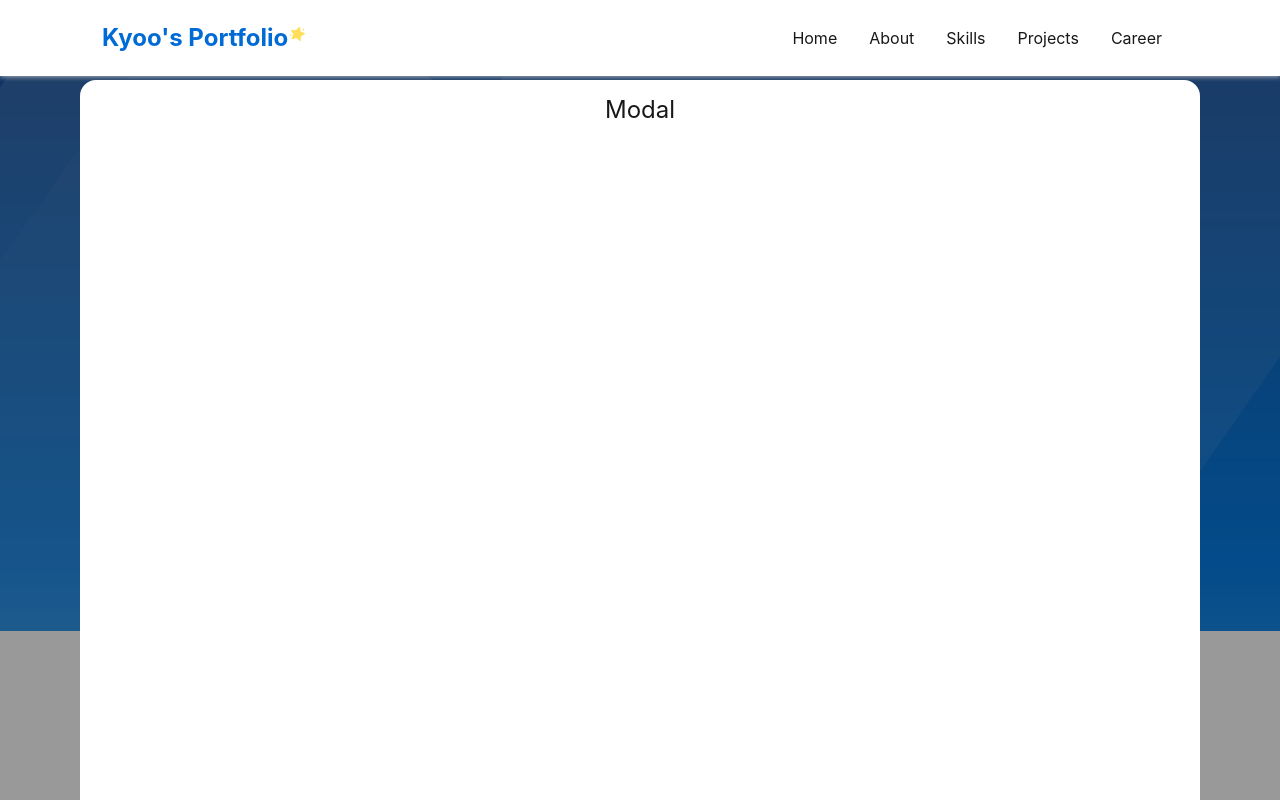
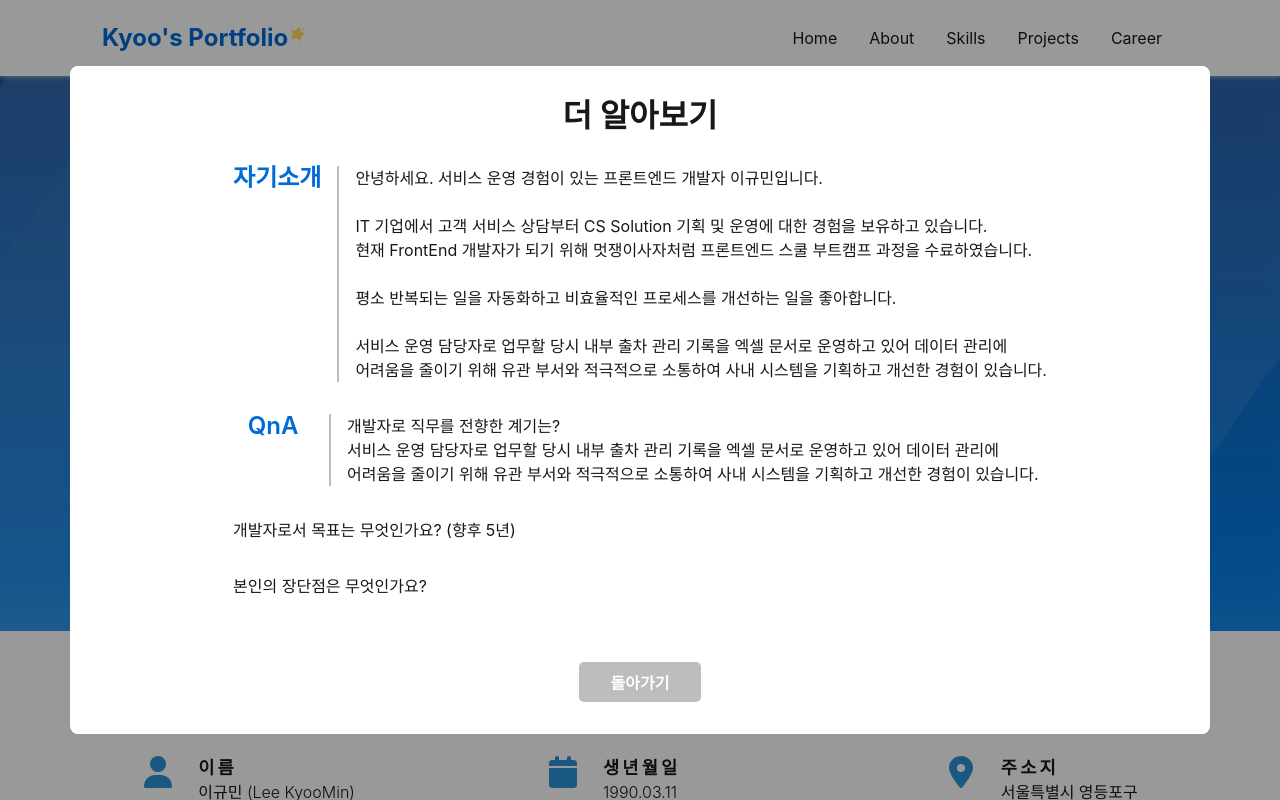
Before and after one commit to Kyoo130/Portfolio, a React (Create React App) app: page / in a window 1280 px wide. Both pictures are taken after a click on the button "더 알아보기". Shown: the top 800 px of the page. Built offline with nearby package versions, Linux system fonts and the light colour scheme; a web font is replaced by a local one.

Commit message:
:sparkles: modal 컴포넌트 생성

```diff
--- a/src/components/Modal.jsx
+++ b/src/components/Modal.jsx
@@ -1,55 +1,130 @@
 import React from "react";
 import styled from "styled-components";
 
-const ModalCont = styled.div`
+const ModalCont = styled.article`
   display: flex;
   justify-content: center;
   align-items: center;
-  position: absolute;
+  position: fixed;
   background-color: rgba(0, 0, 0, 0.4);
   top: 0;
   left: 0;
-  width: 100%;
-  height: 100%;
-  padding: 5rem;
+  right: 0;
+  bottom: 0;
+  z-index: 20;
 `;
 
 const ModalContents = styled.div`
   display: flex;
   flex-direction: column;
-  align-items: center;
-  justify-content: space-between;
   background-color: #fff;
+  color: #181818;
+  border-radius: 0.5rem;
+  padding: 2rem;
+  margin: 0 auto;
+  row-gap: 2rem;
   width: 100%;
-  height: 100%;
-  border-radius: 1rem;
-  opacity: 1;
-  z-index: 10;
-  & > h1 {
-    text-align: center;
-    font-size: 1.5rem;
-    padding: 1rem 0;
-  }
-  & > button {
-    background-color: #bdbdbd;
-    color: #fff;
-    padding: 0.5rem 1rem;
-    border-radius: 5px;
-    margin-bottom: 2rem;
+  max-width: 1140px;
+`;
+
+const Title = styled.h3`
+  font-size: 2rem;
+  font-weight: bold;
+  //text-transform: uppercase;
+  text-align: center;
+  //color: #0267cc;
+  color: #181818;
+`;
+
+const CloseBtn = styled.button`
+  background-color: #bdbdbd;
+  font-weight: 600;
+  font-size: 1rem;
+  color: #fff;
+  padding: 0.5rem 2rem;
+  border-radius: 5px;
+  margin: 0 auto;
+
+  :hover {
+    filter: brightness(95%);
   }
 `;
 
-const Modal = ({ openModalEvent }) => {
-  const onClick = () => {
-    console.log("모달 동작");
-    openModalEvent(false);
-  };
+const ContentUl = styled.ul`
+  //display: grid;
+  //grid-template-columns: repeat(1fr auto);
+  display: flex;
+  flex-direction: column;
+  row-gap: 2rem;
+  white-space: pre-wrap;
+  line-height: 1.5rem;
+  margin: 0 auto;
+`;
 
+const ContentLi = styled.li`
+  display: flow-root;
+
+  & > strong {
+    display: block;
+    font-size: 1.5rem;
+    font-weight: 600;
+    color: #006ad5;
+    margin-bottom: 1rem;
+    float: left;
+    text-align: center;
+    min-width: 5rem;
+    margin-right: 1rem;
+    //background-color: #eee;
+  }
+
+  & > p {
+    display: block;
+    float: left;
+    padding-left: 1rem;
+    border-left: 2px solid #bdbdbd;
+
+  }
+
+`;
+
+const Modal = ({ handleModalOpen }) => {
   return (
     <ModalCont>
       <ModalContents>
-        <h1>Modal</h1>
-        <button onClick={onClick}>모달끄기</button>
+        <Title>더 알아보기</Title>
+
+        <ContentUl>
+          <ContentLi>
+            <strong>자기소개</strong>
+            <p>
+              안녕하세요. 서비스 운영 경험이 있는 프론트엔드 개발자 이규민입니다.{"\n"}
+              <br />
+              IT 기업에서 고객 서비스 상담부터 CS Solution 기획 및 운영에 대한 경험을 보유하고 있습니다.{"\n"}
+              현재 FrontEnd 개발자가 되기 위해 멋쟁이사자처럼 프론트엔드 스쿨 부트캠프 과정을 수료하였습니다.{"\n"}
+              <br />
+              평소 반복되는 일을 자동화하고 비효율적인 프로세스를 개선하는 일을 좋아합니다.{"\n"}
+              <br />
+              서비스 운영 담당자로 업무할 당시 내부 출차 관리 기록을 엑셀 문서로 운영하고 있어 데이터 관리에{"\n"}
+              어려움을 줄이기 위해 유관 부서와 적극적으로 소통하여 사내 시스템을 기획하고 개선한 경험이 있습니다.{"\n"}
+            </p>
+          </ContentLi>
+          <ContentLi>
+            <strong>QnA</strong>
+            <p>
+              <span>개발자로 직무를 전향한 계기는?{"\n"}</span>
+              서비스 운영 담당자로 업무할 당시 내부 출차 관리 기록을 엑셀 문서로 운영하고 있어 데이터 관리에{"\n"}
+              어려움을 줄이기 위해 유관 부서와 적극적으로 소통하여 사내 시스템을 기획하고 개선한 경험이 있습니다.{"\n"}
+            </p>
+          </ContentLi>
+          <li>개발자로서 목표는 무엇인가요? (향후 5년)</li>
+          <li>본인의 장단점은 무엇인가요?</li>
+          <li></li>
+        </ContentUl>
+
+        <CloseBtn onClick={() => {
+          handleModalOpen(false);
+        }}>돌아가기
+        </CloseBtn>
       </ModalContents>
     </ModalCont>
   );
```
